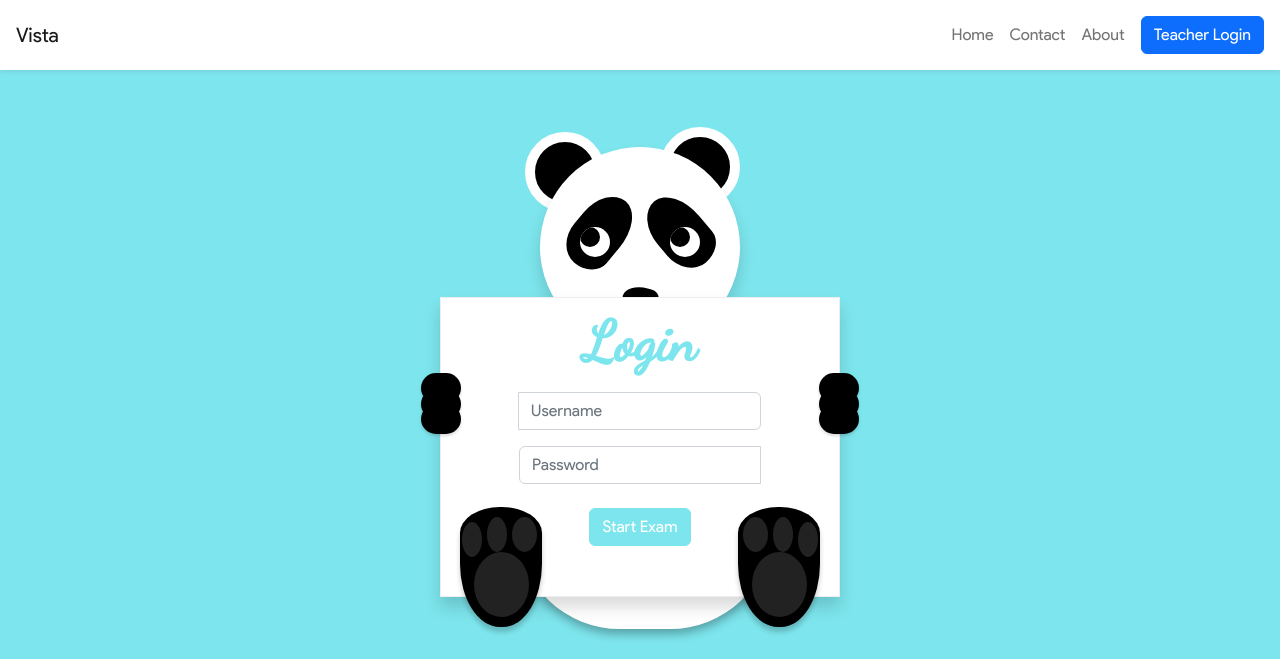
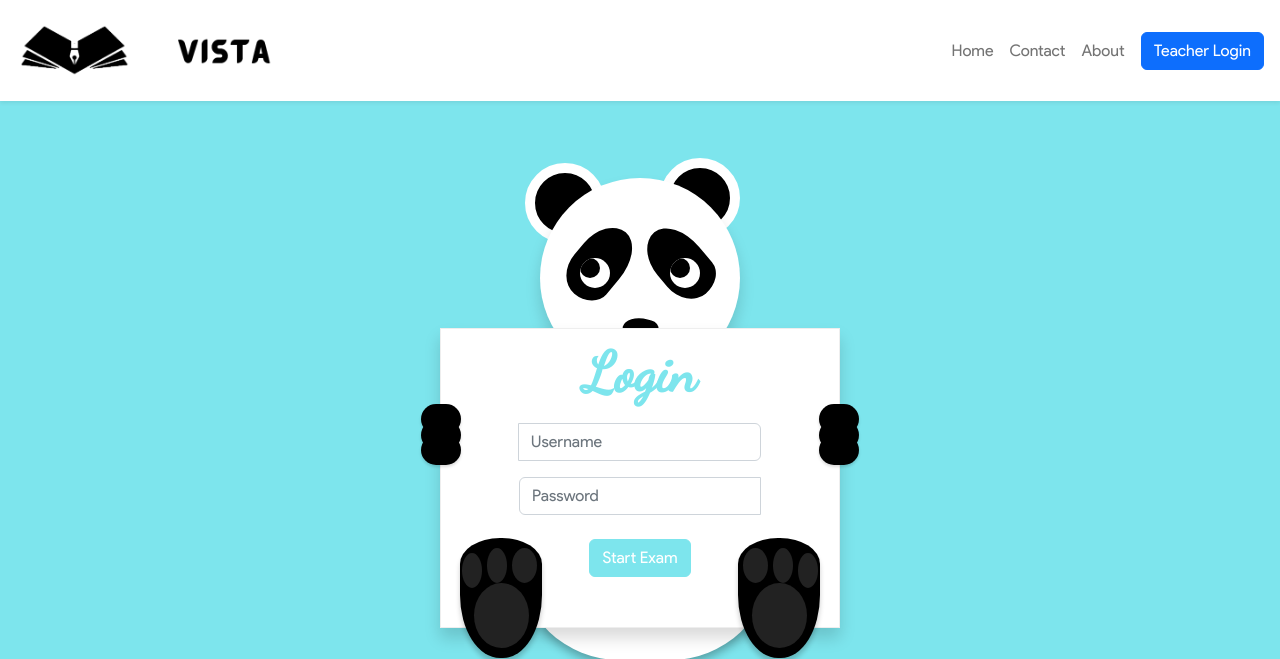
Before and after one commit to karanmandve/VISTA, a Flask app: page / in a window 1280 px wide. Shown: the top 659 px of the page. Run offline with Flask 3, Linux system fonts and the light colour scheme; some libraries are stand-ins or nearby versions.

Commit message:
added logo to navbar

```diff
--- a/templates/index.html
+++ b/templates/index.html
@@ -22,13 +22,14 @@
 
 
         <!-- NAVBAR -->
-
-        <nav class="navbar bg-white navbar-expand-lg shadow-sm">
-            <a class="navbar-brand ms-3" href="index.html">Vista</a>
-        <button class="navbar-toggler me-2" type="button" data-bs-toggle="collapse" data-bs-target="#navbarSupportedContent" aria-controls="navbarSupportedContent" aria-expanded="false" aria-label="Toggle navigation">
+        <nav class="navbar bg-white navbar-expand-lg shadow-sm pt-1 pb-1">
+          <img src="../static/new_img.png" class = "logo" style="width:150px; padding:10px 20px">
+          <img src="../static/vista_img.png" class = "logo" style="width:150px; padding:10px 20px">
+          <!-- <a class="navbar-brand ms-3" href="index.html">Vista</a> -->
+          <button class="navbar-toggler me-2" type="button" data-bs-toggle="collapse" data-bs-target="#navbarSupportedContent" aria-controls="navbarSupportedContent" aria-expanded="false" aria-label="Toggle navigation">
             <span class="navbar-toggler-icon"></span>
-        </button>
-        <div class="collapse navbar-collapse me-2" id="navbarSupportedContent">
+          </button>
+          <div class="collapse navbar-collapse me-2" id="navbarSupportedContent">
             <ul class="navbar-nav ms-auto menu-item">
               {% if current_user.is_authenticated %}
                 <li class="nav-item">
```
Also changed, not shown: static/css/navbar.css (+10 -1 lines), static/new_img.png (added), static/vista_img.png (added).
